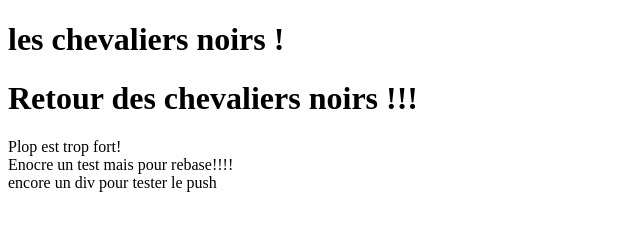
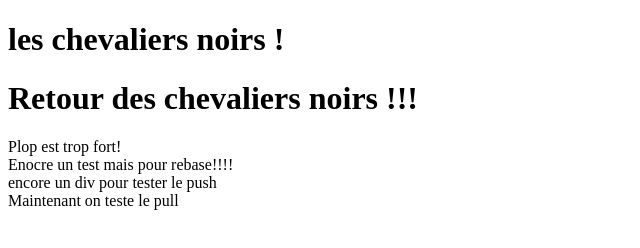
Before and after one commit to Ugcdtc/formGit, a plain HTML site: page index.html in a window 1280 px wide. Shown: the whole page, without its empty margins (0-640 px from the left). Drawn offline with Linux system fonts and the light colour scheme.

Commit message:
On teste le pull

```diff
--- a/index.html
+++ b/index.html
@@ -20,5 +20,8 @@
 <div>
     encore un div pour tester le push
 </div>
+<div>
+    Maintenant on teste le pull
+</div>
 </body>
 </html>
```
